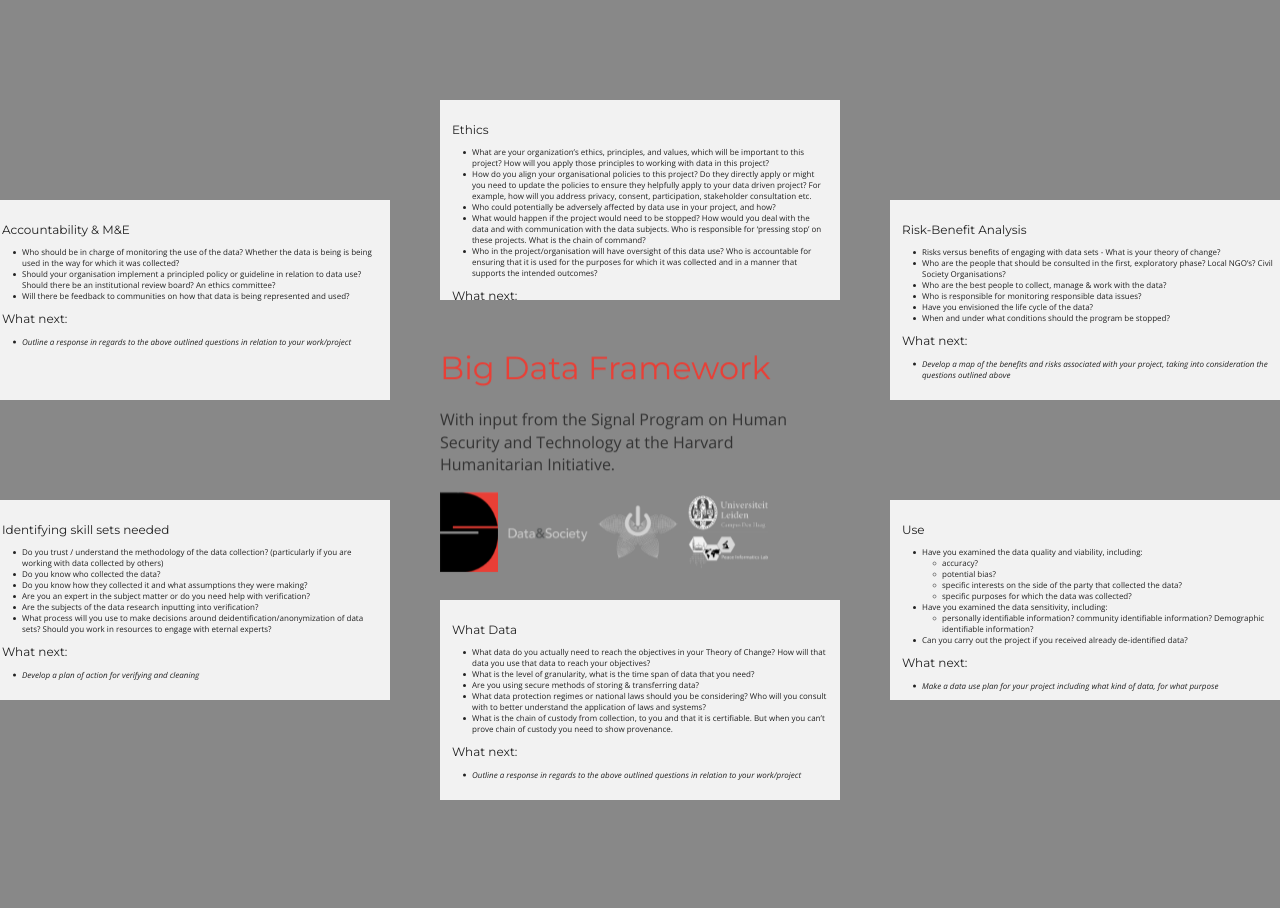
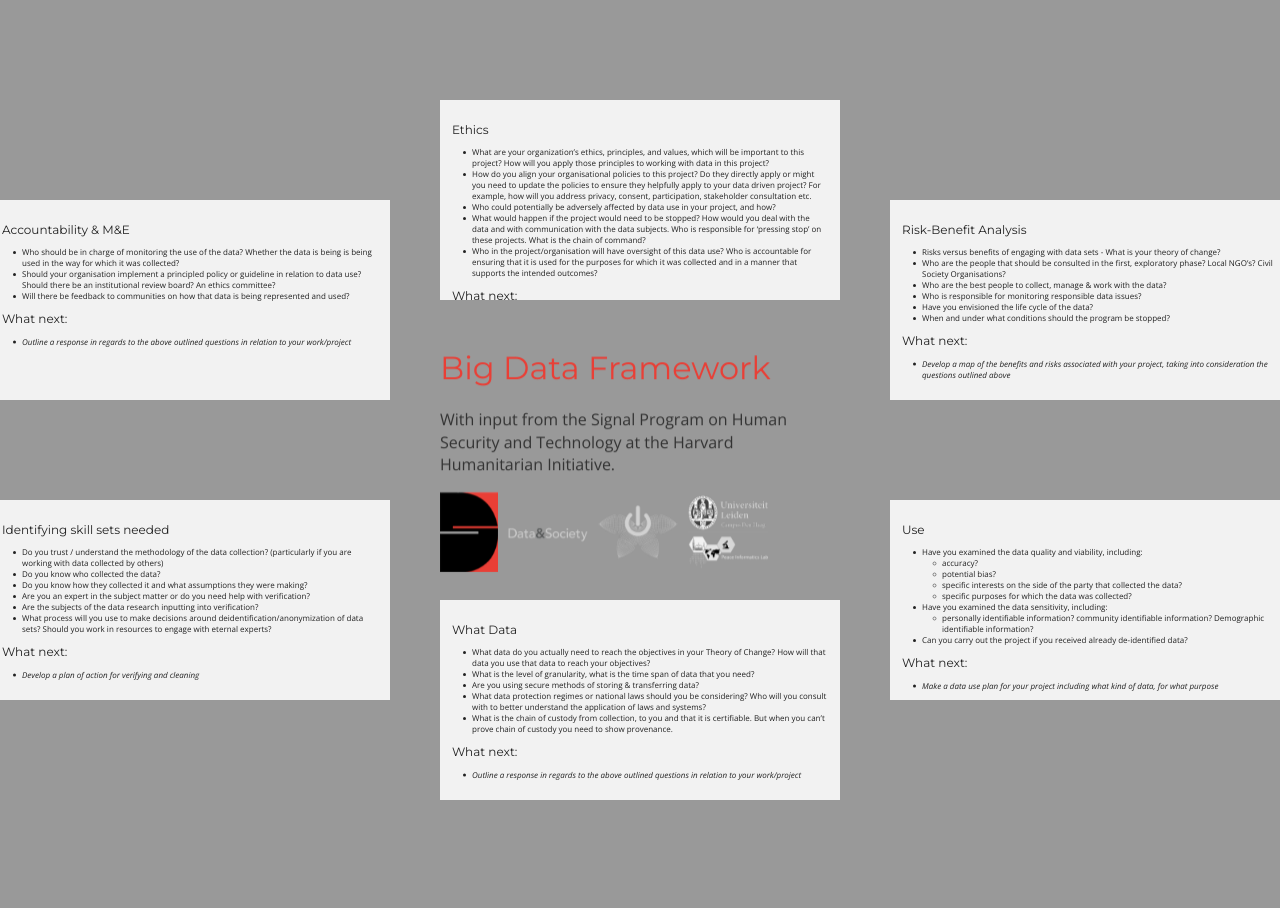
Before and after one commit to the-engine-room/big-data-framework, a Jekyll site: the page built from index.html, in a window 1280 px wide. Built offline with Jekyll 4.4.1, drawn with Linux system fonts in a browser that asks for light colours; nearby versions of some CDN libraries; Markdown is read by kramdown in place of the engine named in the settings; a style sheet for code colours, icons or effects is not loaded.

Commit message:
styling tweaks

```diff
--- a/css/main.css
+++ b/css/main.css
@@ -17,7 +17,7 @@
 .color-2 { background: #34495e; } /* Description background */
 .color-3 { background: #f2f2f2; } /* Modules background */
 .color-4 { background: #7f8c8d; } /* Main menu background */
-.rdf-red {color: #E93F36}
+.rdf-red {color: #E93F36;}
 
 
 /* ------------------------------------------------------------------------
@@ -25,7 +25,7 @@
 -------------------------------------------------------------------------*/
 
 html, body {
-    background: #888888; /*#d1d1d1;*/
+    background: #999; /*#d1d1d1;*/
     font-family: 'Open Sans', sans-serif;
     font-weight: 400;
     /*text-shadow: 0 1px 1px rgba(255, 255, 255, 0.7);*/
```
